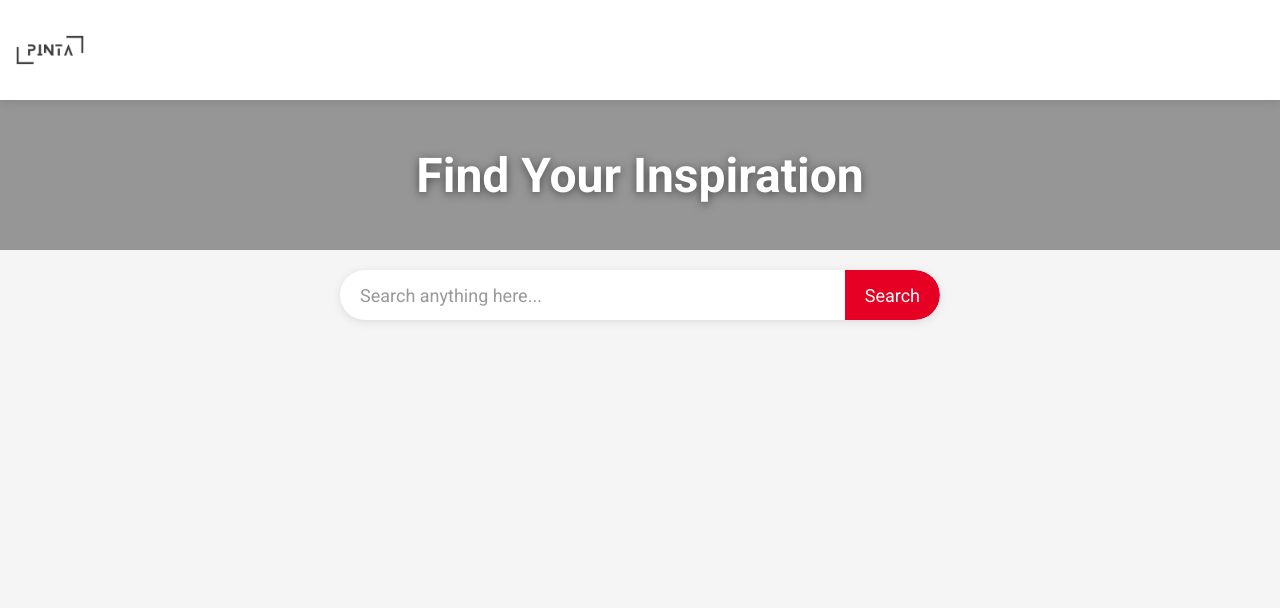
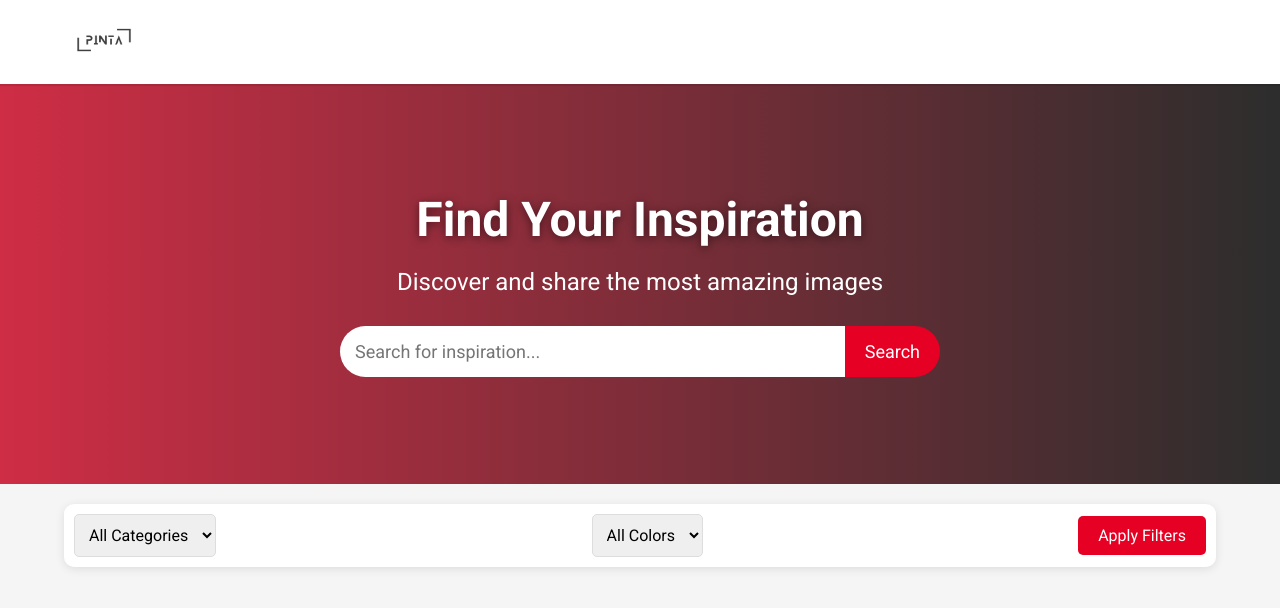
Before and after one commit to BEknUur/Pinta, a website: page public/index.html in a window 1280 px wide. Drawn offline with Linux system fonts and the light colour scheme; placeholder pictures from the web are drawn by us.

Commit message:
last suppose

```diff
--- a/public/index.html
+++ b/public/index.html
@@ -11,19 +11,43 @@
     <header>
         <div class="container">
             <a href="#" class="logo">
-                <img src="logo.jpg" >
-
+                <img src="logo.jpg" alt="Logo">
 
             </a>
+
         </div>
     </header>
     <div class="hero">
         <h1>Find Your Inspiration</h1>
+        <p>Discover and share the most amazing images</p>
+        <form id="search-form-hero">
+            <input type="text" id="search-box-hero" placeholder="Search for inspiration...">
+            <button type="submit">Search</button>
+        </form>
     </div>
-    <form id="search-form">
-        <input type="text" id="search-box" placeholder="Search anything here...">
-        <button type="submit">Search</button>
-    </form>
+    <div class="filters">
+        <select id="category-filter">
+            <option value="">All Categories</option>
+            <option value="nature">Nature</option>
+            <option value="animals">Animals</option>
+            <option value="people">People</option>
+            <option value="technology">Technology</option>
+            <option value="sport">Sport</option>
+            <option value="music">Music</option>
+
+        </select>
+        <select id="color-filter">
+            <option value="">All Colors</option>
+            <option value="red">Red</option>
+            <option value="blue">Blue</option>
+            <option value="green">Green</option>
+            <option value="yellow">Yellow</option>
+            <option value="white">White</option>
+            <option value="black">Black</option>
+
+        </select>
+        <button id="apply-filters">Apply Filters</button>
+    </div>
     <div id="search-result"></div>
     <button id="scrollToTopBtn">Top</button>
     <div id="myModal" class="modal">
--- a/public/script.js
+++ b/public/script.js
@@ -1,7 +1,10 @@
 const accessKey = "44857553-e24332d64c38856a80a35c488";
-const searchForm = document.getElementById("search-form");
-const searchBox = document.getElementById("search-box");
+const searchFormHero = document.getElementById("search-form-hero");
+const searchBoxHero = document.getElementById("search-box-hero");
 const searchResult = document.getElementById("search-result");
+const categoryFilter = document.getElementById("category-filter");
+const colorFilter = document.getElementById("color-filter");
+const applyFiltersBtn = document.getElementById("apply-filters");
 const scrollToTopBtn = document.getElementById("scrollToTopBtn");
 const modal = document.getElementById("myModal");
 const modalImg = document.getElementById("modal-img");
@@ -11,25 +14,39 @@ let keyword = "";
 let page = 1;
 let isFetching = false;
 
-async function searchImages() {
-    if (isFetching || !keyword) return;
-    isFetching = true;
-    console.log(`Fetching images for keyword: ${keyword} on page: ${page}`);
-
-    const url = `https://pixabay.com/api/?key=${accessKey}&q=${encodeURIComponent(keyword)}&page=${page}&per_page=20`;
+async function fetchImages(url) {
     try {
         const response = await fetch(url);
         if (!response.ok) {
             throw new Error(`Error: ${response.status}`);
         }
         const data = await response.json();
-        displayImages(data.hits);
+        return data.hits;
     } catch (error) {
         console.error("Error fetching images:", error);
         alert(error.message);
-    } finally {
-        isFetching = false;
+        return [];
     }
+}
+
+async function searchImages() {
+    if (isFetching || !keyword) return;
+    isFetching = true;
+    console.log(`Fetching images for keyword: ${keyword} on page: ${page}`);
+
+    const category = categoryFilter.value;
+    const color = colorFilter.value;
+    let url = `https://pixabay.com/api/?key=${accessKey}&q=${encodeURIComponent(keyword)}&page=${page}&per_page=20`;
+    if (category) {
+        url += `&category=${category}`;
+    }
+    if (color) {
+        url += `&colors=${color}`;
+    }
+
+    const images = await fetchImages(url);
+    displayImages(images);
+    isFetching = false;
 }
 
 function displayImages(images) {
@@ -58,9 +75,7 @@ function displayImages(images) {
 }
 
 function loadMoreImages() {
-    console.log("Scroll event triggered");
     if ((window.innerHeight + window.scrollY) >= document.body.offsetHeight - 100) {
-        console.log("Loading more images");
         page++;
         searchImages();
     }
@@ -97,9 +112,9 @@ scrollToTopBtn.addEventListener("click", () => {
     });
 });
 
-searchForm.addEventListener("submit", (e) => {
+searchFormHero.addEventListener("submit", (e) => {
     e.preventDefault();
-    keyword = searchBox.value.trim();
+    keyword = searchBoxHero.value.trim();
     if (!keyword) {
         console.log("Please enter a search term");
         return;
@@ -108,4 +123,10 @@ searchForm.addEventListener("submit", (e) => {
     searchImages();
 });
 
+applyFiltersBtn.addEventListener("click", (e) => {
+    e.preventDefault();
+    page = 1;
+    searchImages();
+});
+
 window.addEventListener("scroll", loadMoreImages);
--- a/public/styles.css
+++ b/public/styles.css
@@ -17,32 +17,25 @@ header {
     top: 0;
     background: #fff;
     padding: 0px 0;
-    box-shadow: 0 2px 10px rgba(0, 0, 0, 0.1);
+    box-shadow: 0 2px 1px rgba(0, 0, 0, 0.1);
     z-index: 1000;
 }
 
 header .container {
-    width: 100%;
-    max-width: 2000px;
+    width: 90%;
+    max-width: 1200px;
     margin: 0 auto;
     display: flex;
     justify-content: space-between;
     align-items: center;
 }
 
-header .logo {
-    display: flex;
-    align-items: center;
-    font-size: 60px;
-    font-weight: 700;
-    color: black;
-    text-decoration: none;
-}
+
 
 header .logo img {
-    width: 100px;
-    height: 100px;
-    margin-right: 20px;
+    width: 80px;
+    height:80px;
+    margin-right: 10px;
 }
 
 header nav {
@@ -62,66 +55,97 @@ header nav a:hover {
 }
 
 .hero {
+    position: relative;
     width: 100%;
-    height: 150px;
-    background: url('https://via.placeholder.com/1') no-repeat center center/cover;
+    height: 400px;
+    background: linear-gradient(to right, rgba(230, 0, 35, 0.7), rgba(0, 0, 0, 0.7)), url('https://via.placeholder.com/1') no-repeat center center/cover;
     display: flex;
+    flex-direction: column;
     align-items: center;
     justify-content: center;
     color: #fff;
     text-align: center;
+    overflow: hidden;
 }
 
 .hero h1 {
     font-size: 48px;
     font-weight: 700;
     text-shadow: 0 2px 10px rgba(0, 0, 0, 0.5);
+    margin-bottom: 20px;
 }
 
-form {
+.hero p {
+    font-size: 24px;
+    margin-bottom: 30px;
+}
+
+.hero form {
+    display: flex;
+    width: 80%;
+    max-width: 600px;
+}
+
+.hero input {
+    flex: 1;
+    padding: 15px;
+    font-size: 18px;
+    border: none;
+    border-radius: 50px 0 0 50px;
+    outline: none;
+}
+
+.hero button {
+    padding: 15px 20px;
+    font-size: 18px;
+    border: none;
+    border-radius: 0 50px 50px 0;
+    background-color: #e60023;
+    color: #fff;
+    cursor: pointer;
+    transition: background 0.3s, transform 0.3s;
+}
+
+.hero button:hover {
+    background-color: #cc001f;
+    transform: translateY(-2px);
+}
+
+.filters {
     width: 90%;
-    max-width: 600px;
+    max-width: 1200px;
     margin: 20px auto;
     display: flex;
+    justify-content: space-between;
     align-items: center;
+    padding: 10px;
     background: #fff;
-    border-radius: 50px;
+    border-radius: 10px;
     box-shadow: 0 2px 10px rgba(0, 0, 0, 0.1);
-    overflow: hidden;
 }
 
-form input {
-    flex: 1;
-    height: 50px;
-    border: 0;
-    outline: 0;
-    background: transparent;
-    color: #333;
-    font-size: 18px;
-    padding: 0 20px;
-    border-radius: 50px 0 0 50px;
+.filters select,
+.filters input {
+    padding: 10px;
+    font-size: 16px;
+    border: 1px solid #ddd;
+    border-radius: 5px;
 }
 
-form button {
-    padding: 0 20px;
-    height: 50px;
-    background: #e60023;
+.filters button {
+    padding: 10px 20px;
+    font-size: 16px;
+    border: none;
+    border-radius: 5px;
+    background-color: #e60023;
     color: #fff;
-    font-size: 18px;
-    border: 0;
-    outline: 0;
-    border-radius: 0 50px 50px 0;
     cursor: pointer;
-    transition: background 0.3s;
+    transition: background 0.3s, transform 0.3s;
 }
 
-form button:hover {
-    background: #cc001f;
-}
-
-::placeholder {
-    color: #999;
-    font-size: 18px;
+.filters button:hover {
+    background-color: #cc001f;
+    transform: translateY(-2px);
 }
 
 #search-result {
```
